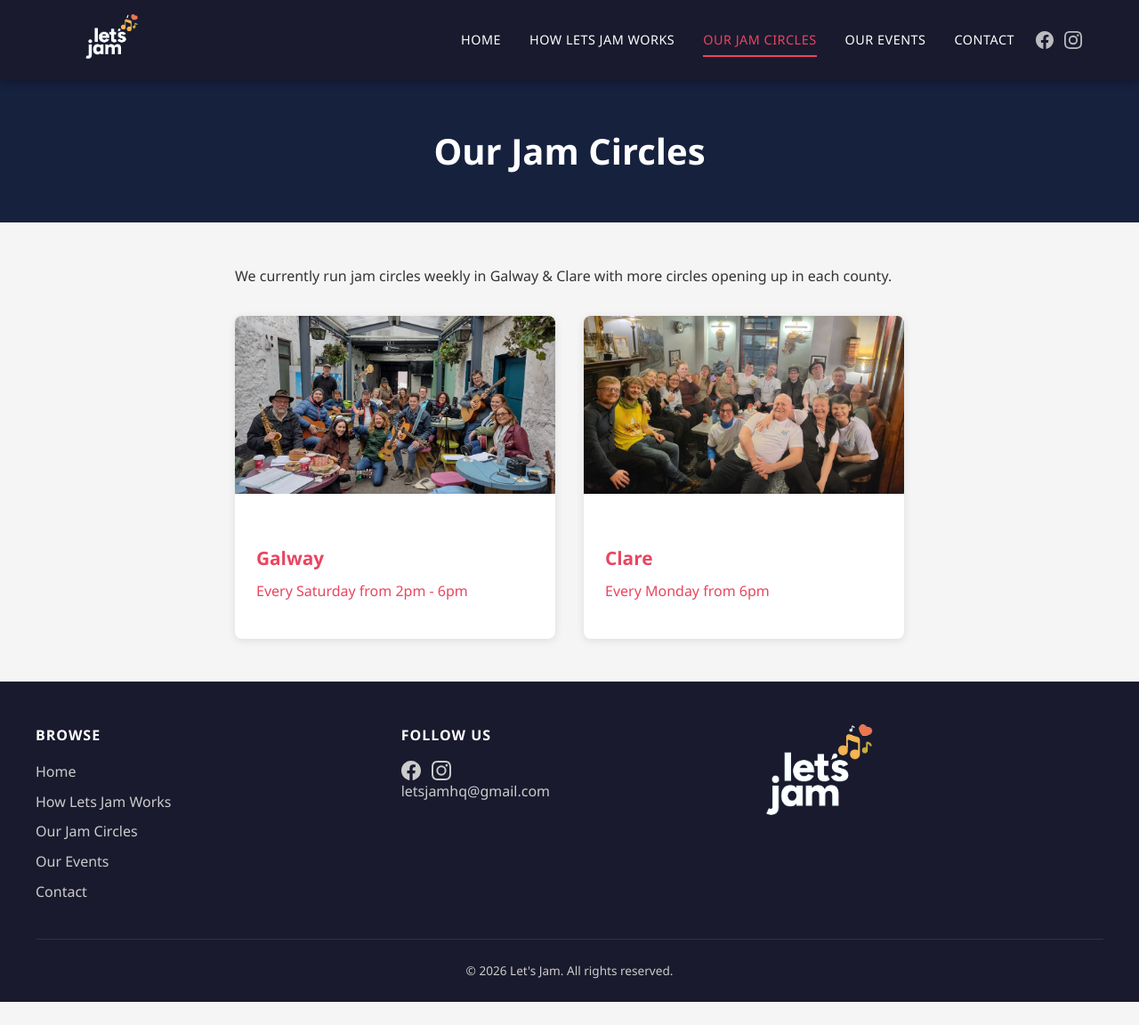
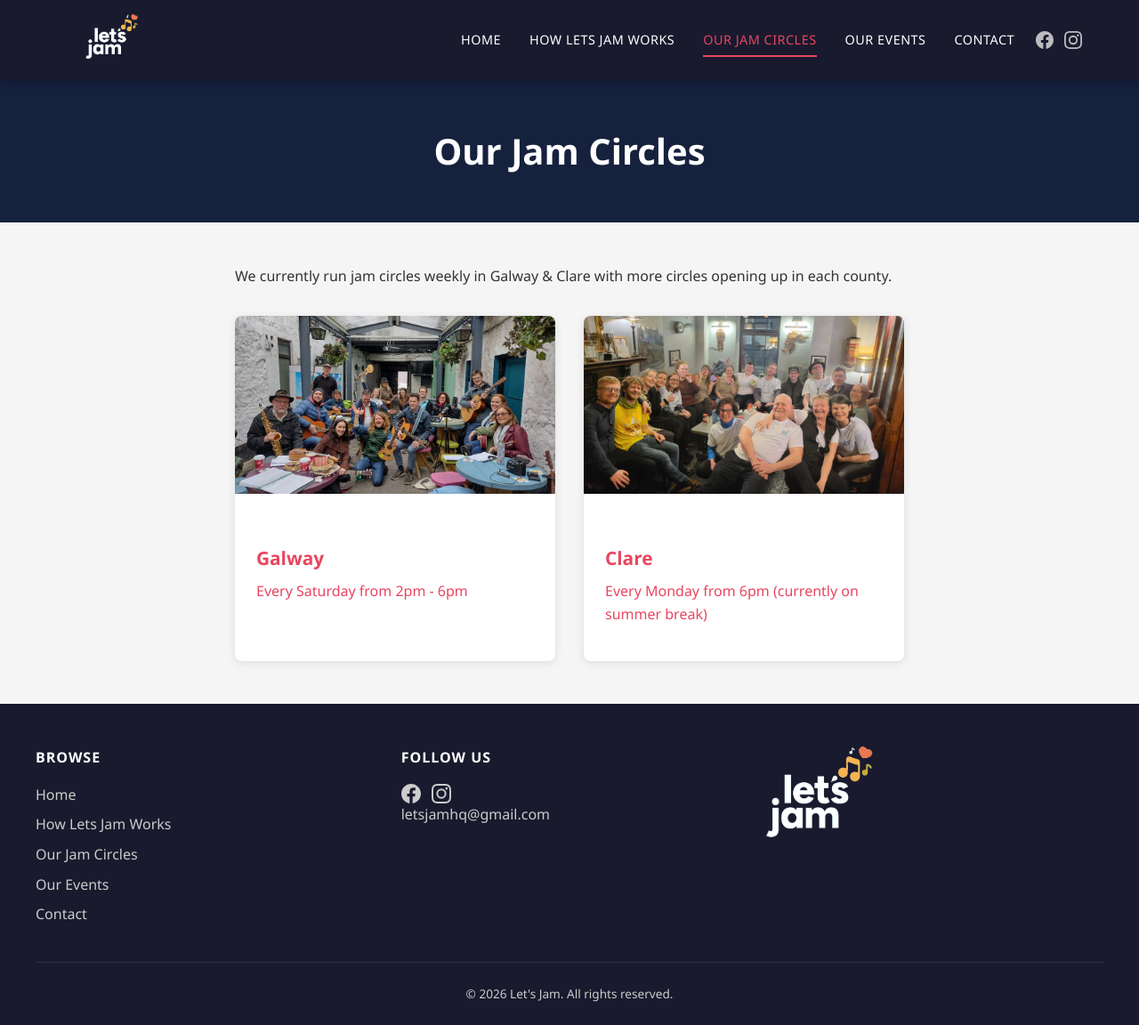
Before and after one commit to seanmcgrath42/letsjam.org, a Jekyll site: the page built from jam-circles.md, in a window 1280 px wide and 1152 px high. Shown: the whole window at 89% size. Built offline with Jekyll 4.4.1, drawn with Linux system fonts in a browser that asks for light colours.

Commit message:
Note Clare jam circle is on summer break
Co-Authored-By: Claude Opus 4.6 <noreply@anthropic.com>

```diff
--- a/jam-circles.md
+++ b/jam-circles.md
@@ -18,7 +18,7 @@ We currently run jam circles weekly in Galway & Clare with more circles opening
     <img src="{{ '/assets/images/group_photo.jpg' | relative_url }}" alt="Clare Jam Circle">
     <div class="circle-card-body">
       <h3>Clare</h3>
-      <p>Every Monday from 6pm</p>
+      <p>Every Monday from 6pm (currently on summer break)</p>
     </div>
   </a>
 </div>
```
Also changed, not shown: jam-circle/clare.md (+1 -1 lines).
